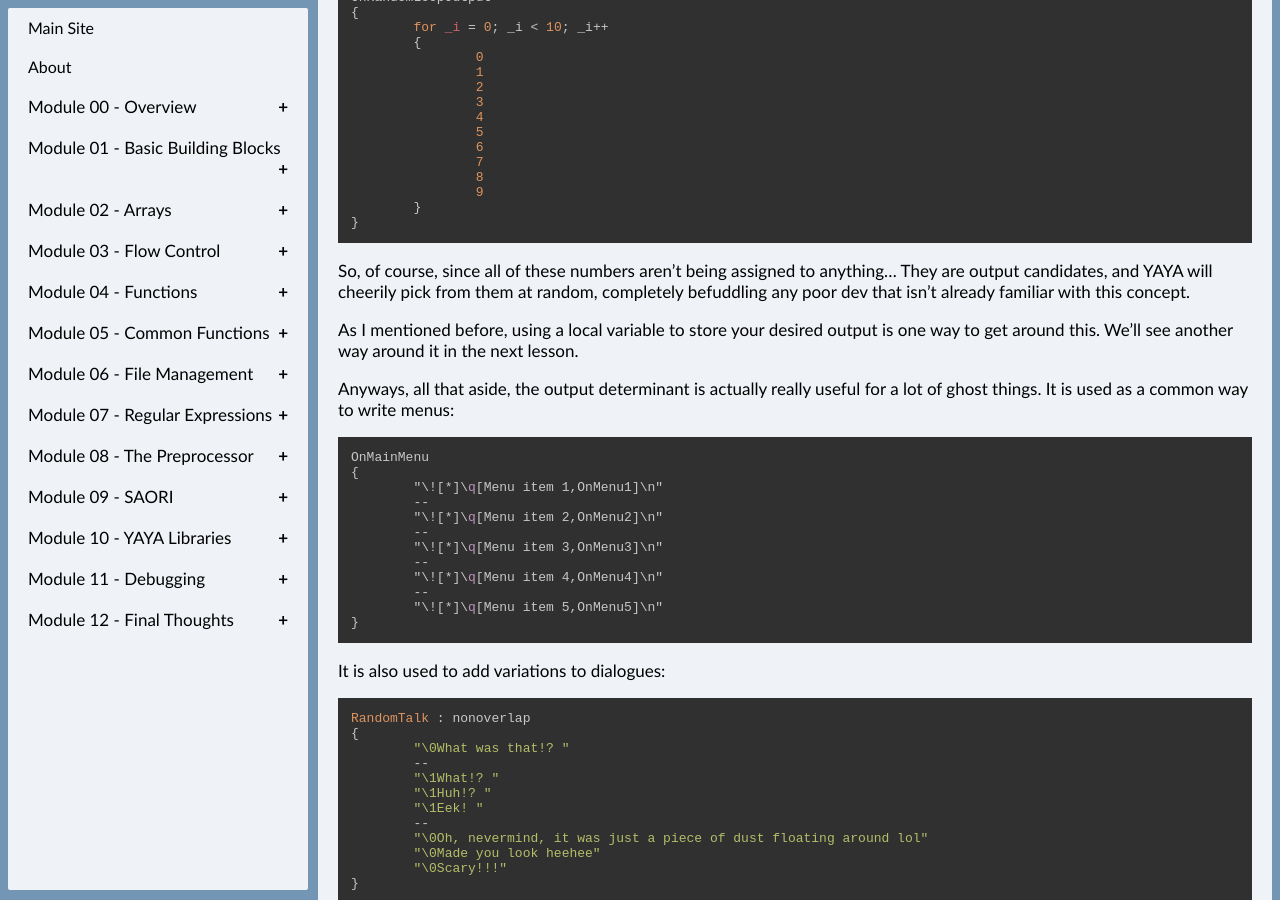
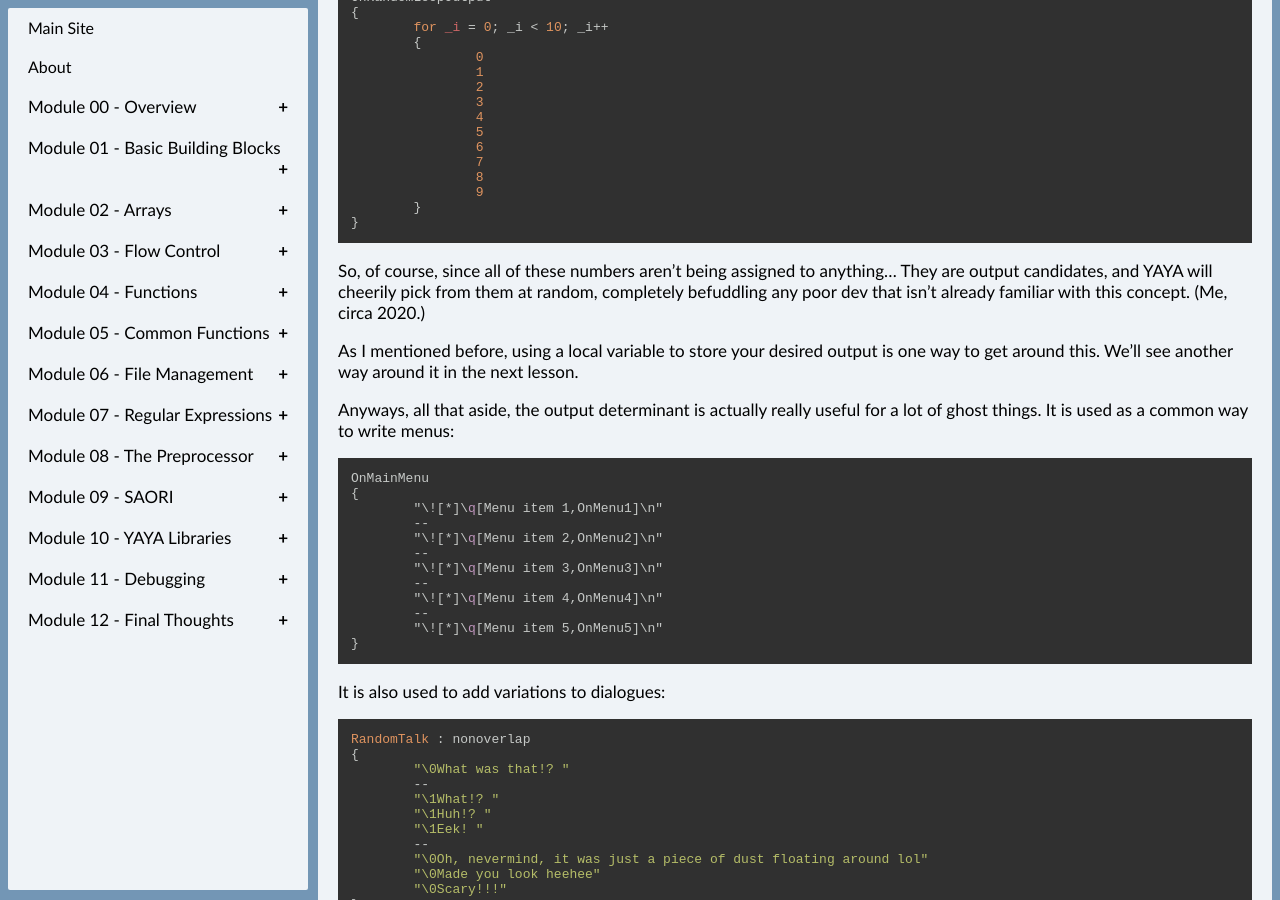
Before and after one commit to Zichqec/YAYA_Fundamentals, a Jekyll site: the page built from module_03_flow_control/07_return_and_output_candidates.md, in a window 1280 px wide and 900 px high, scrolled down 3424 px. Built offline with Jekyll 4.4.1, drawn with Linux system fonts in a browser that asks for light colours; our own code applies the rules of GitHub Pages for plain Markdown files.

Commit message:
Update 07_return_and_output_candidates.md

````diff
--- a/module_03_flow_control/07_return_and_output_candidates.md
+++ b/module_03_flow_control/07_return_and_output_candidates.md
@@ -186,7 +186,7 @@ OnRandomLoopOutput
 }
 ```
 
-So, of course, since all of these numbers aren't being assigned to anything... They are output candidates, and YAYA will cheerily pick from them at random, completely befuddling any poor dev that isn't already familiar with this concept.
+So, of course, since all of these numbers aren't being assigned to anything... They are output candidates, and YAYA will cheerily pick from them at random, completely befuddling any poor dev that isn't already familiar with this concept. (Me, circa 2020.)
 
 As I mentioned before, using a local variable to store your desired output is one way to get around this. We'll see another way around it in the next lesson.
 
````
